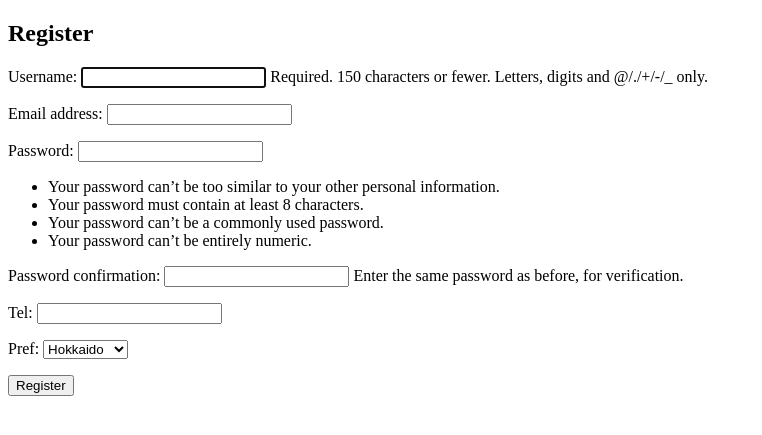
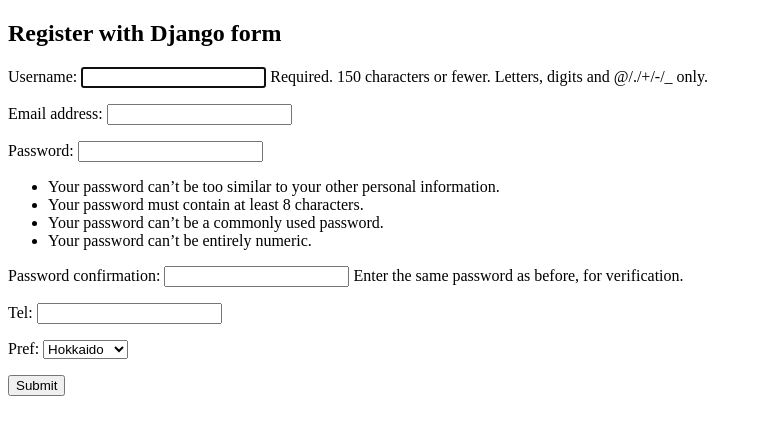
Before and after one commit to Arpanbhagat5/tg, a Django app: template myproject/backend/users/templates/users/register.html in a window 1280 px wide. Shown: the top 435 px of the page, without its empty margins (0-762 px from the left). Run offline with Django 5.2, Linux system fonts and the light colour scheme; the template is opened without the code that fills it: values that come from a table or form of the project are taken from there, others are empty.

Commit message:
Add minor updates to templates and urls for better structuring

```diff
--- a/myproject/backend/myproject/urls.py
+++ b/myproject/backend/myproject/urls.py
@@ -17,8 +17,10 @@
 
 from django.contrib import admin
 from django.urls import include, path
+from home import home_view
 
 urlpatterns = [
+    path("", home_view),
     path("admin/", admin.site.urls),
-    path("", include("users.urls")),
+    path("api/", include("users.urls")),
 ]
--- a/myproject/backend/users/templates/users/register.html
+++ b/myproject/backend/users/templates/users/register.html
@@ -3,10 +3,10 @@
 <head>
     <meta charset="UTF-8">
     <meta name="viewport" content="width=device-width, initial-scale=1.0">
-    <title>Register</title>
+    <title>Register with Django form</title>
 </head>
 <body>
-    <h2>Register</h2>
+    <h2>Register with Django form</h2>
     {% if messages %}
         <ul>
             {% for message in messages %}
@@ -18,7 +18,7 @@
     <form method="POST">
         {% csrf_token %}
         {{ form.as_p }}
-        <button type="submit">Register</button>
+        <button type="submit">Submit</button>
     </form>
 </body>
 </html>
--- a/myproject/backend/users/urls.py
+++ b/myproject/backend/users/urls.py
@@ -11,5 +11,5 @@
 urlpatterns = [
     path("register/", register, name="register"),  # problem 1: using django form
     path("success/", success, name="success"),  # problem 1: using django form
-    path("api/", include(router.urls)),  # common to problem 1,2,3
+    path("", include(router.urls)),  # common to problem 1,2,3
 ]
--- a/myproject/frontend/src/components/Register.tsx
+++ b/myproject/frontend/src/components/Register.tsx
@@ -59,7 +59,7 @@
 
   return (
     <div>
-      <h2>Register</h2>
+      <h2>Register with react setup</h2>
       <form onSubmit={handleSubmit(onSubmit)}>
         <div>
           <label>Username:</label>
@@ -114,7 +114,7 @@
           <p>{errors.pref?.message}</p>
         </div>
 
-        <button type="submit">Register</button>
+        <button type="submit">Submit</button>
       </form>
 
       {/* Display success or error message */}
```
